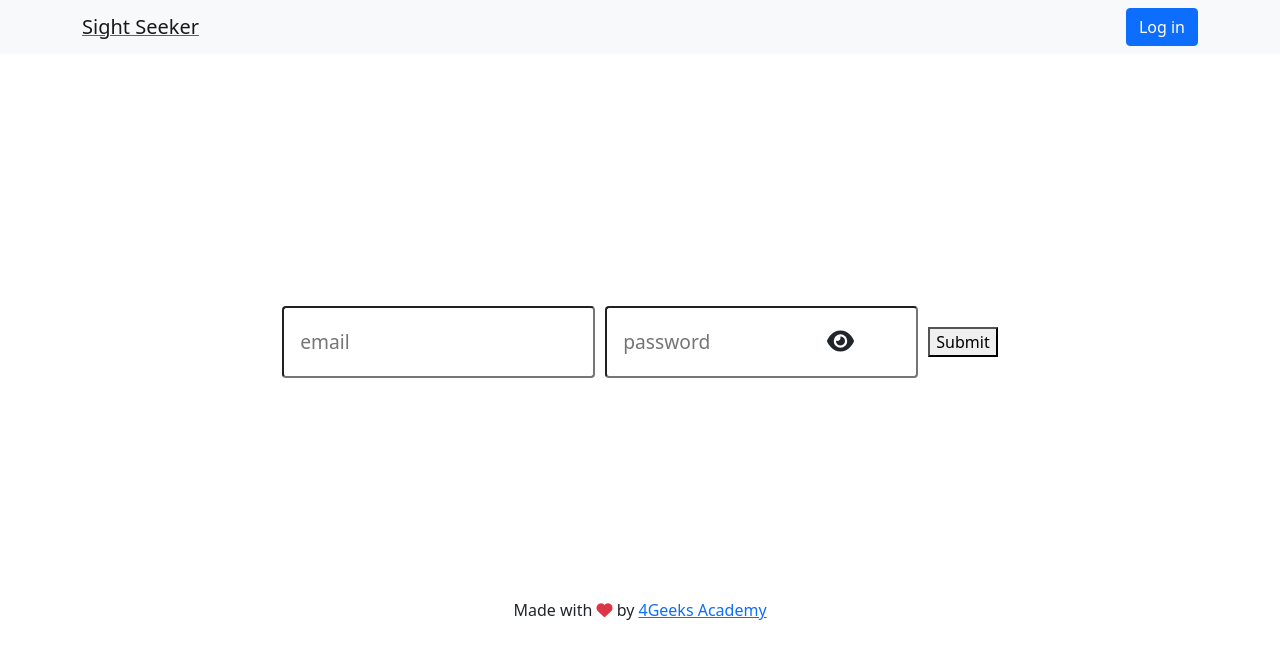
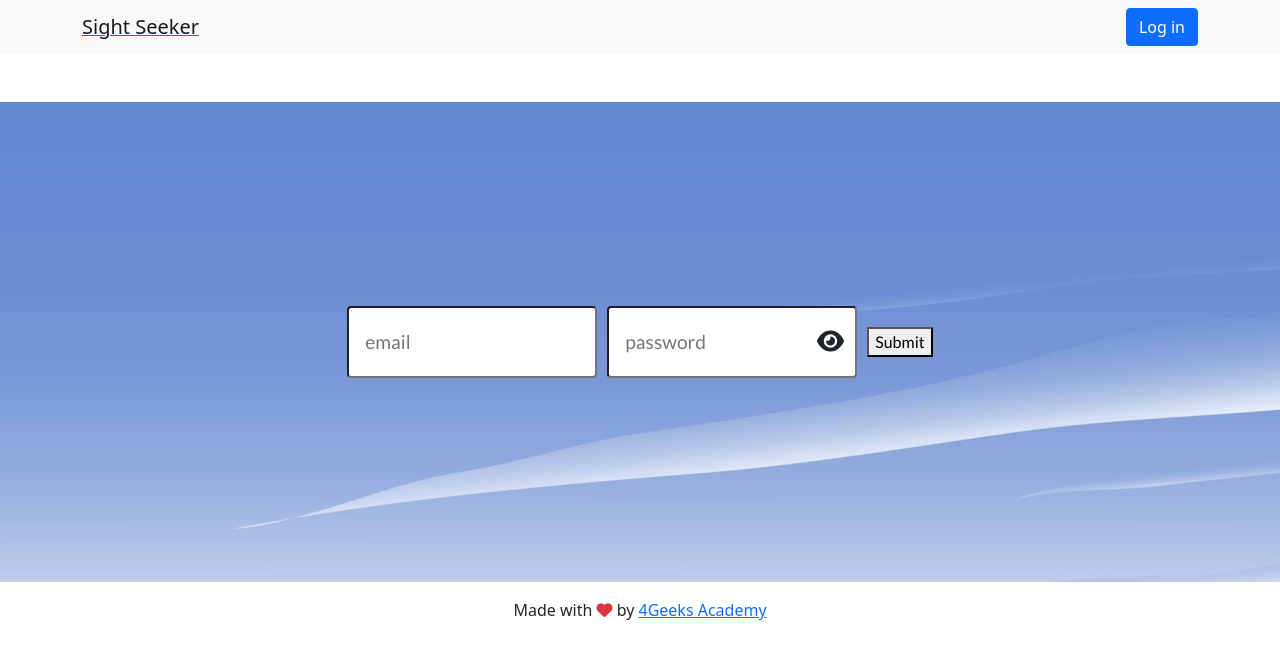
Before and after one commit to 4GeeksAcademy/xx-final-project, a React app: page /login in a window 1280 px wide. Built offline with nearby package versions, Linux system fonts and the light colour scheme; no server answers.

Commit message:
Background attempt added but failed

```diff
--- a/src/front/js/pages/login.js
+++ b/src/front/js/pages/login.js
@@ -1,7 +1,6 @@
 import React, { useState } from "react";
 import { FontAwesomeIcon } from '@fortawesome/react-fontawesome'
 import { faEye, faEyeSlash } from '@fortawesome/free-solid-svg-icons'
-
 
 import "../../styles/login.css"
 
--- a/src/front/styles/login.css
+++ b/src/front/styles/login.css
@@ -1,3 +1,5 @@
+@import url('https://fonts.googleapis.com/css2?family=Lato:wght@400;700&display=swap');
+
 .email,
 .pass{
     margin: 5px;
@@ -12,10 +14,12 @@
 }
 
 .login-body{
+    background-image: url(../img/login-background.jpg);
     display: flex;
     justify-content: center;
     align-items: center;
     min-height: 60vh;
+    font-family: 'Lato', sans-serif;
 }
 
 .icons{
@@ -24,7 +28,7 @@
 
 .eye-icon{
    position: relative;
-   left: 200px;
+   left: 190px;
    font-size: 1.5rem;
    cursor: pointer;
 }
```
Also changed, not shown: src/front/img/login-background.jpg (added).
